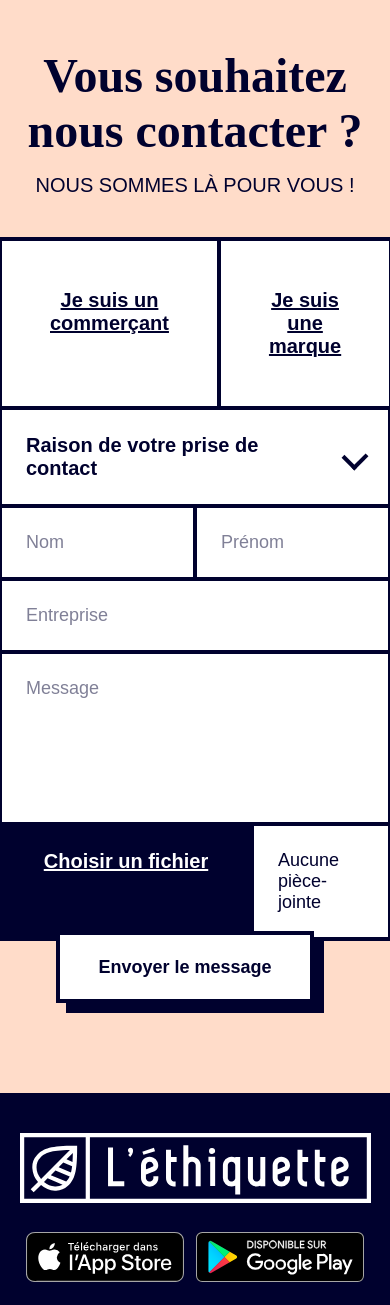
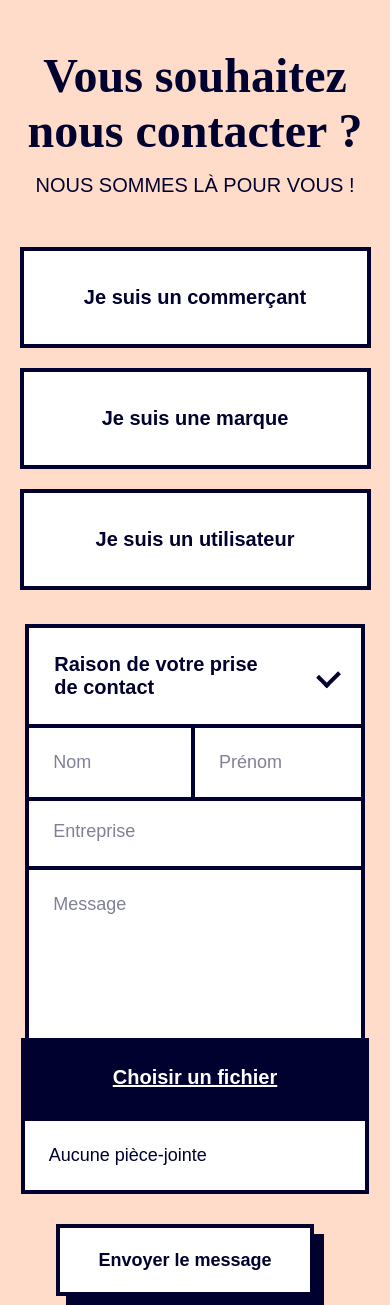
Before and after one commit to Pugonaute/Phygital, a PHP site: page /pages/contact.php in a window 390 px wide; the page is wider, and only the part inside the window is pictured. Shown: the part 80-1385 px from the top of that part. Run offline with PHP 8.4, Linux system fonts and the light colour scheme; data that the repository does not hold is empty; style sheets or scripts are compiled from the project's sources.

Commit message:
contact responsive + variables + en-tête - responsive

```diff
--- a/pages/contact.php
+++ b/pages/contact.php
@@ -1,5 +1,4 @@
 <?php
-
 	$root = '../';
 
 	// Title à remplir
@@ -52,13 +51,12 @@
 				</ul>
 			</article>
 			<a href="" class="button1">
-                <div><span>Envoyer le message</div></span>
+				<div><span>Envoyer le message</span></div>
 			</a>
-
 		</div>
 	</section>
 </main>
-
+<script src="<?= $root ?>js/menu.js"></script>
 <?php
 	include '../php/inc/footer.inc.php';
 ?>
--- a/sass/components/_parts.scss
+++ b/sass/components/_parts.scss
@@ -2,7 +2,7 @@
 	@extend %section;
 	background-color: $green;
 
-//	padding: 80px 0px;
+	//	padding: 80px 0px;
 	border-bottom: dashed $blue 4px;
 
 	min-height: 320px;
@@ -21,5 +21,26 @@
 		p{
 			width: 65%;
 		}
+
+		@include responsive(small){
+			//			@extend %flex-column-center;
+			display: flex;
+			flex-direction: column;
+			justify-content: center;
+			align-items: center;
+			text-align: center;
+			margin-top: 70px;
+			margin-bottom: 40px;
+
+			h1{
+				width: 85%;
+				margin-bottom: $margin_2;
+			}
+			p{
+				width: 85%;
+			}
+		}
+
+
 	}
 }
--- a/sass/helpers/_variables.scss
+++ b/sass/helpers/_variables.scss
@@ -7,7 +7,10 @@ $titre4: 20px;
 $courant: 18px;
 $paragraphe1: 16px;
 
-
+$titre1_small: 40px;
+$titre2_small: 32px;
+$titre3_small: 24px;
+$titre4_small: 20px;
 
 // colors
 
@@ -19,7 +22,7 @@ $white: #FFFFFF;
 
 // medias
 
-$widthTablet: 1000px;
+$widthTablet: 1100px;
 $widthPhone: 800px;
 
 $breakpoints: (
--- a/sass/structure/_contact.scss
+++ b/sass/structure/_contact.scss
@@ -7,6 +7,9 @@
 			@extend %flex-column;
 			align-items: center;
 			text-align: center;
+
+
+
 			h4{
 				margin-top: $margin_1;
 			}
@@ -24,7 +27,25 @@
 					border-right: solid $blue 4px;
 				}
 
+				@include responsive(small){
+					border-left: none;
+					border-bottom: none;
+					margin-top: $margin_4;
+
+					max-width: 85vw;
+					background: $pink;
+
+					li{
+						list-style: none;
+						padding: 24px;
+						border: solid $blue 4px;
+						margin: -4px;
+						background: white;
+					}
+				}
+
 				>:nth-child(1){
+					//					background: red;
 					@extend %flex-row;
 					li{
 						width: calc(100% / 3);
@@ -40,23 +61,66 @@
 						background-color: $blue;
 						color: white;
 					}
+					@include responsive(small){
+						//						@extend %flex-column;
+						display: flex;
+						flex-direction: column;
+						justify-content: center;
+						align-items: center;
+
+						ul:first-of-type{
+							background: $pink;
+
+						}
+
+						li{
+							padding: 35px;
+							width: 70vw;
+
+							display: block;
+							font-weight: 700;
+							font-size: $titre4;
+
+							text-decoration: none;
+							transition: 0.3s ease;
+
+							cursor: pointer;
+							margin: 10px 0px;
+
+							border: solid $blue 4px;
+						}
+
+						li:hover{
+							background-color: auto;
+							color: auto;
+						}
+
+					}
 				}
 
 				>:nth-child(2){
+					//					background: red;
+
 					@extend %flex-row;
-					border-top: solid $blue 4px;
-					border-right: solid $blue 4px;
+
 					align-items: center;
 					justify-content: space-between;
 					cursor: pointer;
 
+					border-top: solid $blue 4px;
+					border-right: solid $blue 4px;
+
 					>li{
+						//						background: blue;
+
 						text-align: left;
 						position: relative;
 						font-size: $titre4;
 						font-weight: 600;
 						border: 0px;
+
 						ul{
+							//							background: blue;
 							display: none;
 							box-shadow: 0px 1px 2px #CCC;
 							background-color: white;
@@ -75,6 +139,71 @@
 							}
 						}
 					}
+					@include responsive(small){
+						//						background: red;
+
+						//						@extend %flex-row;
+						align-items: center;
+						justify-content: space-between;
+
+						border: solid $blue 4px;
+
+						//						border: none;
+
+						cursor: pointer;
+
+						width: 100%;
+						background: white;
+
+						margin-top: $margin_2;
+						margin-left: -4px;
+
+
+
+						>li{
+							//							background: blue;
+
+							text-align: left;
+							position: relative;
+							font-size: $titre4;
+							font-weight: 600;
+							border: none;
+
+							&:first-of-type{
+								//								background: red;
+
+								margin: 1px;
+								padding: none;
+							}
+
+							&:hover{
+								background-color: $blue;
+								color: auto;
+							}
+
+
+							ul{
+								//							background: blue;
+								display: none;
+								box-shadow: 0px 1px 2px #CCC;
+								background-color: none;
+								position: absolute;
+								width: auto;
+								border: none;
+
+								li{
+									color: $blue;
+									padding: 18px;
+									font-size: 18px;
+								}
+								li:hover{
+									background-color: auto;
+									color: auto;
+								}
+							}
+						}
+					}
+
 					div{
 						margin: 24px;
 						width: 16px;
@@ -92,8 +221,25 @@
 						border-right: solid white 4px;
 						border-bottom: solid white 4px;
 					}
-					ul{display: block;}
+					ul{
+						display: block;
+					}
+
+					@include responsive(small){
+
+						background-color: auto;
+						color: auto;
+
+						div{
+							border-right: solid white 4px;
+							border-bottom: solid white 4px;
+						}
+						ul{
+							display: block;
+						}
+					}
 				}
+
 				>:nth-child(3){
 					@extend %flex-row;
 					li{
@@ -141,8 +287,67 @@
 						background-color: $blue;
 						opacity: 0.8;
 						color: white;
+					}
+
+					@include responsive(small){
+						//					@extend %flex-row;
+
+						display: flex;
+						flex-direction: column;
+						justify-content: center;
+						align-items: center;
+
+						width: 100%;
+						max-width: 85vw;
+
+						margin:0 0;
+
+						>:nth-child(1){
+//							background: red;
+
+							width: 75vw;
+							min-width: 75vw;
+
+
+
+							background-color: $blue;
+							color: white;
+
+							font-size: $titre4;
+							font-weight: 600;
+
+							text-decoration: underline;
+
+							transition: 0.3s ease;
+							cursor: pointer;
+
+							margin:0 0;
+						}
+
+						>:nth-child(2){
+//							background: green;
+
+							width: 75vw;
+							min-width: 75vw;
+							text-align: left;
+
+							margin:0 0;
+						}
+
+						>:nth-child(1):hover{
+							background-color: $blue;
+							opacity: 0.8;
+							color: white;
+						}
 
 					}
+
+				}
+			}
+
+			@include responsive(small){
+				a{
+					margin-top: $margin_4;
 				}
 			}
 		}
```
Lines whose indentation alone changed are shown as unchanged.
